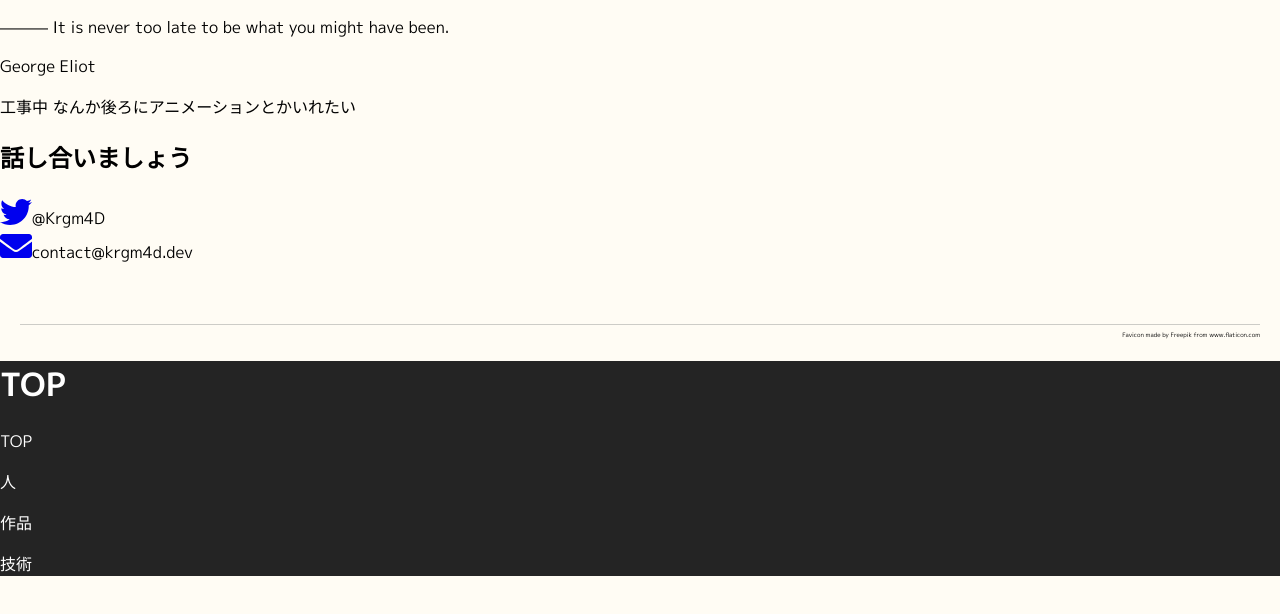
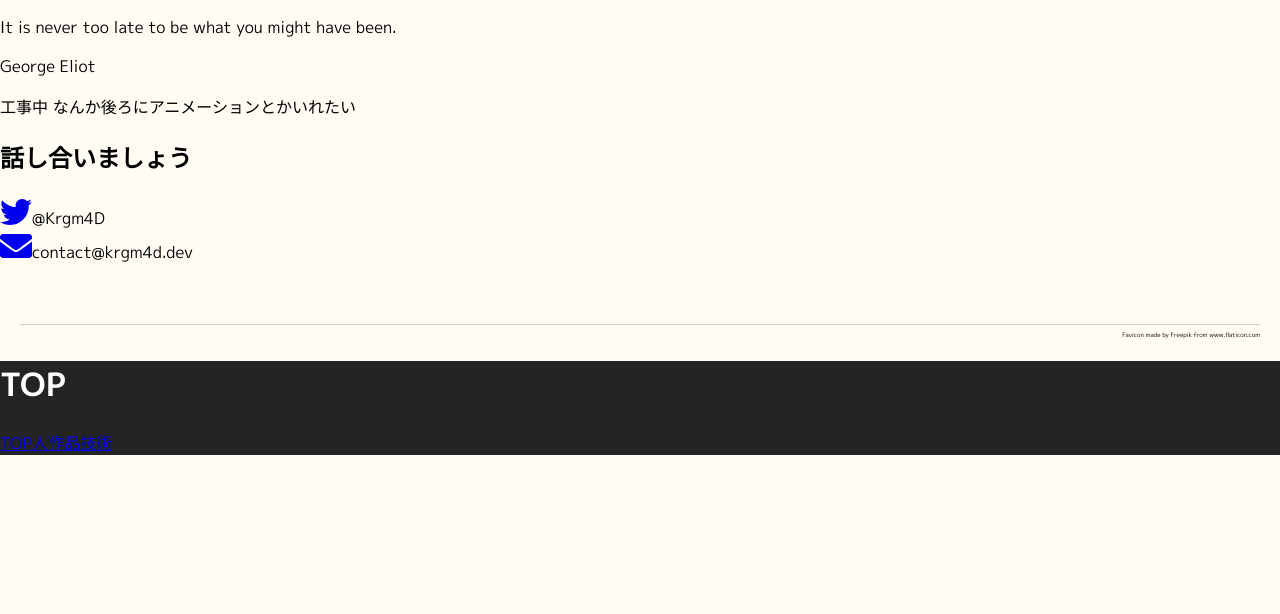
Before and after one commit to Kurogoma4D/portfolio, a Next.js app: page / in a window 1280 px wide. Shown: the top 614 px of the page. Built offline with nearby package versions, Linux system fonts and the light colour scheme.

Commit message:
fix: header style

```diff
--- a/components/Header/Header.scss
+++ b/components/Header/Header.scss
@@ -20,8 +20,12 @@
 }
 
 .menuContainer {
-  color: inherit;
   display: inline-flex;
   width: 50%;
   justify-content: space-around;
 }
+
+.menuContainer a {
+  color: inherit;
+  text-decoration: none;
+}
--- a/components/Header/Header.tsx
+++ b/components/Header/Header.tsx
@@ -54,8 +54,8 @@ const Header: React.FC = () => {
       <h1 className={style.title}>{title}</h1>
       <nav className={style.menuContainer}>
         {menuItemProps.map((item, index) => (
-          <Link href={item.linkTo} key={index} passHref>
-            <p className={style.navigation}>{item.label}</p>
+          <Link href={item.linkTo} key={index}>
+            <a>{item.label}</a>
           </Link>
         ))}
       </nav>
--- a/pages/_document.tsx
+++ b/pages/_document.tsx
@@ -11,11 +11,11 @@ class MyDocument extends Document {
             content="initial-scale=1.0, width=device-width"
           />
           <link
-            href="https://fonts.googleapis.com/css?family=M+PLUS+1p:400,700&display=swap&subset=japanese"
+            href="https://fonts.googleapis.com/css?family=M+PLUS+1p:400,700&display=swap&text=%E4%BA%BA%E4%BD%9C%E5%93%81%E6%8A%80%E8%A1%93"
             rel="stylesheet"
           ></link>
           <link
-            href="https://fonts.googleapis.com/css?family=M+PLUS+Rounded+1c:300,700&display=swap&subset=japanese"
+            href="https://fonts.googleapis.com/css?family=M+PLUS+Rounded+1c:300,700&display=swap"
             rel="stylesheet"
           ></link>
           <link rel="icon" href="static/images/favicon.ico"></link>
--- a/pages/index.tsx
+++ b/pages/index.tsx
@@ -29,7 +29,7 @@ const IndexPage: NextPage = () => {
     <Layout title="Kurogoma4D">
       <div className={style.topWrapper}>
         <p className={style.quote}>
-          ――― It is never too late to be what you might have been.
+          It is never too late to be what you might have been.
         </p>
         <p className={style.author}>George Eliot</p>
         <p>工事中 なんか後ろにアニメーションとかいれたい</p>
--- a/styles/global.scss
+++ b/styles/global.scss
@@ -1,6 +1,7 @@
 @font-face {
   font-family: "M PLUS 1p";
-  src: url("https://fonts.googleapis.com/css?family=M+PLUS+1p:400,700&display=swap&subset=japanese");
+  src: local("M PLUS 1p"),
+    url("https://fonts.googleapis.com/css?family=M+PLUS+1p:400,700&display=swap&subset=japanese");
   font-display: swap;
 }
 
@@ -13,7 +14,7 @@
 body {
   margin: 0;
   background-color: #fffcf4;
-  font-family: "M PLUS 1p", "Franklin Gothic Medium", sans-serif;
+  font-family: "M PLUS 1p", "Noto Sans", sans-serif;
 }
 
 footer {
--- a/styles/index.scss
+++ b/styles/index.scss
@@ -52,44 +52,3 @@
   font-size: 18px;
   margin-left: 12px;
 }
-
-.menu {
-  width: 100%;
-  height: 100%;
-}
-
-.menu.opened {
-  transform: translateX(0%);
-  background: linear-gradient(
-    40deg,
-    rgba(167, 238, 189, 0.92) 0%,
-    rgba(25, 226, 185, 0.92) 51%,
-    rgba(46, 124, 221, 0.92) 100%
-  );
-}
-
-.menuList {
-  list-style: none;
-  padding-top: 56px;
-  padding: 0;
-}
-
-.navigation {
-  display: block;
-  text-decoration: none;
-  font-size: 60px;
-  font-family: "M PLUS 1p", "Franklin Gothic Medium", sans-serif;
-  font-weight: 700;
-  color: white;
-  margin: 48px 32px;
-  transform: skewY(-8deg);
-  transition: all 500ms ease-in;
-  opacity: 0;
-}
-
-.ruby {
-  font-size: 24px;
-  font-family: "M PLUS 1p", "Franklin Gothic Medium", sans-serif;
-  font-weight: 400;
-  color: white;
-}
```
